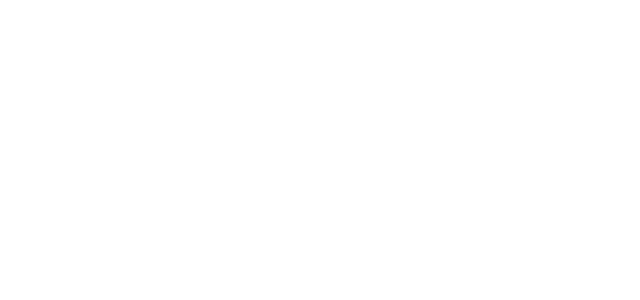
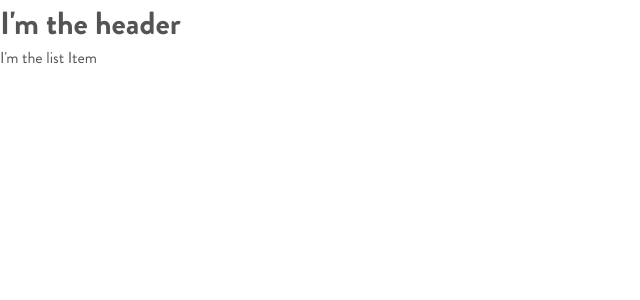
Before and after one commit to samshum90/SpaceX_React_TypeScript_API, a React (Create React App) app: page / in a window 1280 px wide. Shown: the top 300 px of the page, without its empty margins (0-640 px from the left). Built offline with nearby package versions, Linux system fonts and the light colour scheme.

Commit message:
created file structure

```diff
--- a/src/App.tsx
+++ b/src/App.tsx
@@ -1,7 +1,14 @@
 import React from "react";
+import Header from "./components/header";
+import { LaunchList } from "./components/launches";
 
 function App() {
-  return <div className="App"></div>;
+  return (
+    <div className="App">
+      <Header />
+      <LaunchList />
+    </div>
+  );
 }
 
 export default App;
--- /dev/null
+++ b/src/components/header/index.tsx
@@ -0,0 +1,7 @@
+import React from "react";
+
+const Header: React.FC<{}> = () => {
+    return <h1>I'm the header</h1>;
+};
+
+export default Header;
--- /dev/null
+++ b/src/components/launches/LaunchItem.tsx
@@ -0,0 +1,7 @@
+import React from "react";
+
+const LaunchItem: React.FC<{}> = () => {
+  return <li>I'm the list Item</li>;
+};
+
+export default LaunchItem;
--- /dev/null
+++ b/src/components/launches/LaunchList.tsx
@@ -0,0 +1,12 @@
+import React from "react";
+import LaunchItem from "./LaunchItem";
+
+const LaunchList: React.FC<{}> = () => {
+  return (
+    <ul>
+      <LaunchItem />
+    </ul>
+  );
+};
+
+export default LaunchList;
--- /dev/null
+++ b/src/components/launches/index.ts
@@ -0,0 +1 @@
+export { default as LaunchList } from "./LaunchList";
```
Also changed, not shown: 1 other file (tests, documents, lock files or other folders).
